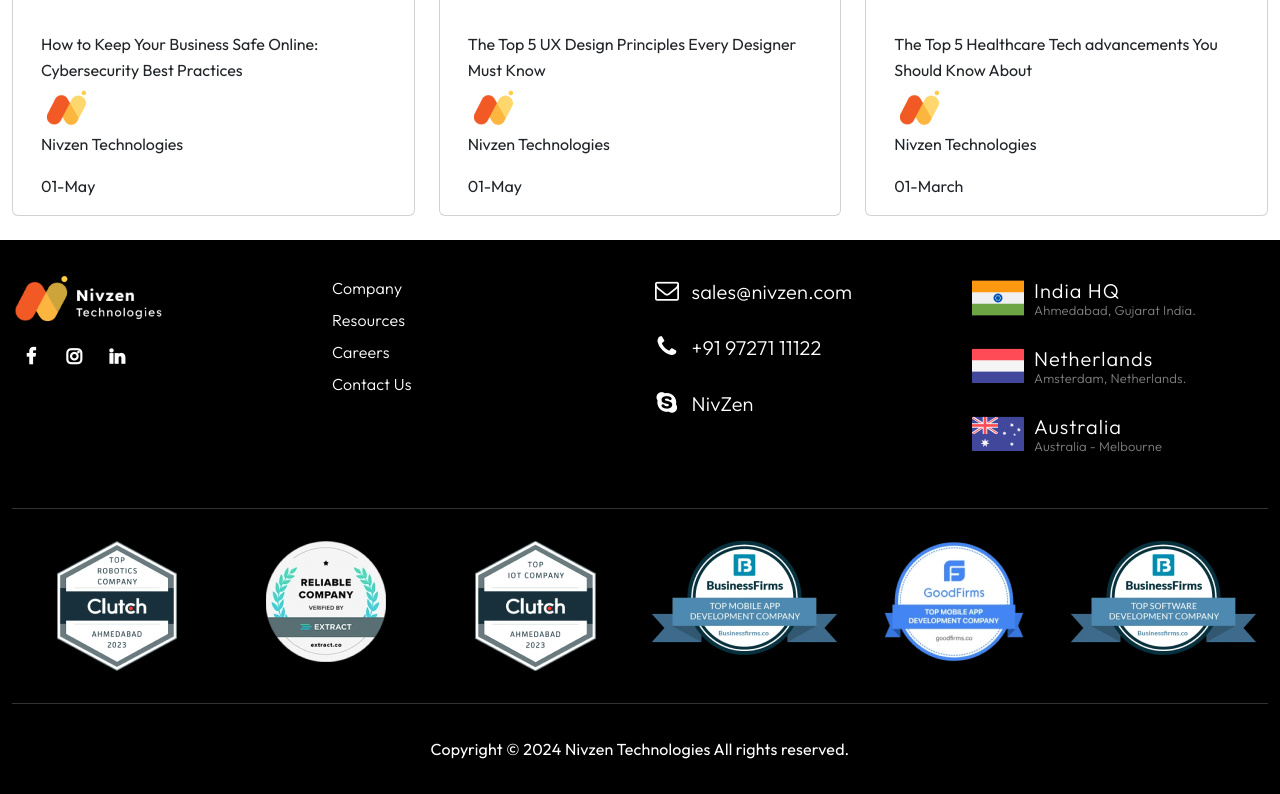
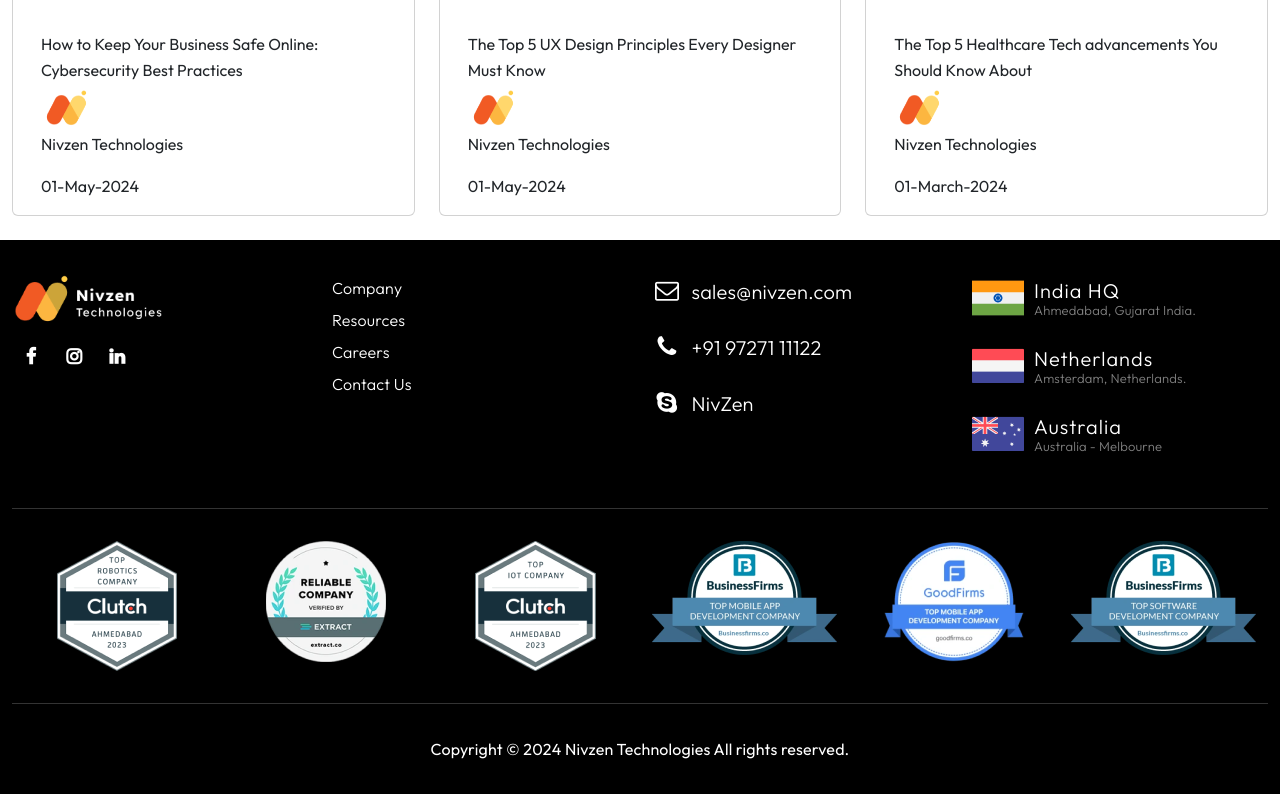
Before and after one commit to nkukadiya89/nivweb, a PHP site: page /resources/blogs/blogs.php in a window 1280 px wide. Shown: the part 1328-2122 px from the top of the page. Run offline with PHP 8.4, Linux system fonts and the light colour scheme; data that the repository does not hold is empty.

Commit message:
Add year in blogs

```diff
--- a/includes/layout.php
+++ b/includes/layout.php
@@ -28,7 +28,7 @@
     <meta name="title" content="<?php echo $pageMeta['title']; ?>">
     <title><?php echo $pageMeta['title']; ?></title>
 
-    <link rel="shortcut icon" type="image/x-icon" href="images/favicon.ico" />
+    <link rel="shortcut icon" type="image/x-icon" href="<?php echo $projectFolderName?>/images/favicon.ico" />
     <link href="https://fonts.googleapis.com/css2?family=Outfit:wght@200;300;400;500;600;700;800;900&display=swap"
         rel="stylesheet">
     <!-- Bootstrap CSS -->
--- a/resources/blogs/blogs.php
+++ b/resources/blogs/blogs.php
@@ -85,7 +85,7 @@
                                             <img src="../../images/favicon.ico" alt="Author Image">
                                             <p>Nivzen Technologies</p>
                                         </div>
-                                        <span>13-June</span>
+                                        <span>13-June-2024</span>
                                     </div>
                                 </div>
                             </div>
@@ -111,7 +111,7 @@
                                             <img src="../../images/favicon.ico" alt="Author Image">
                                             <p>Nivzen Technologies</p>
                                         </div>
-                                        <span>15-May</span>
+                                        <span>15-May-2024</span>
                                     </div>
                                 </div>
                             </div>
@@ -135,7 +135,7 @@
                                             <img src="../../images/favicon.ico" alt="Author Image">
                                             <p>Nivzen Technologies</p>
                                         </div>
-                                        <span>05-May </span>
+                                        <span>05-May-2024</span>
                                     </div>
                                 </div>
                             </div>
@@ -161,7 +161,7 @@
                                             <img src="../../images/favicon.ico" alt="Author Image">
                                             <p>Nivzen Technologies</p>
                                         </div>
-                                        <span>01-May</span>
+                                        <span>01-May-2024</span>
                                     </div>
                                 </div>
                             </div>
@@ -187,7 +187,7 @@
                                             <img src="../../images/favicon.ico" alt="Author Image">
                                             <p>Nivzen Technologies</p>
                                         </div>
-                                        <span>01-May</span>
+                                        <span>01-May-2024</span>
                                     </div>
                                 </div>
                             </div>
@@ -213,7 +213,7 @@
                                             <img src="../../images/favicon.ico" alt="Author Image">
                                             <p>Nivzen Technologies</p>
                                         </div>
-                                        <span>01-March</span>
+                                        <span>01-March-2024</span>
                                     </div>
                                 </div>
                             </div>
```
